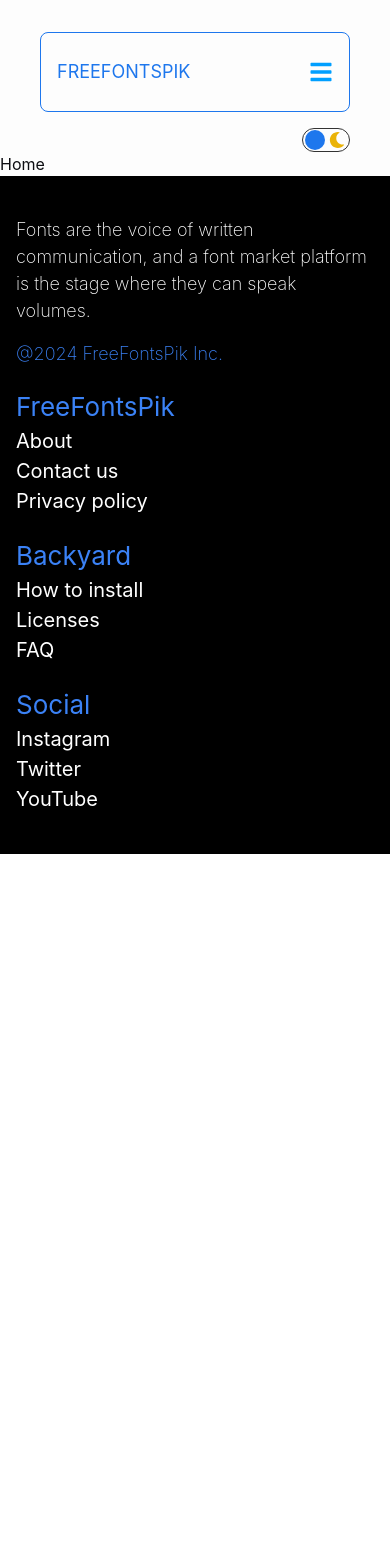
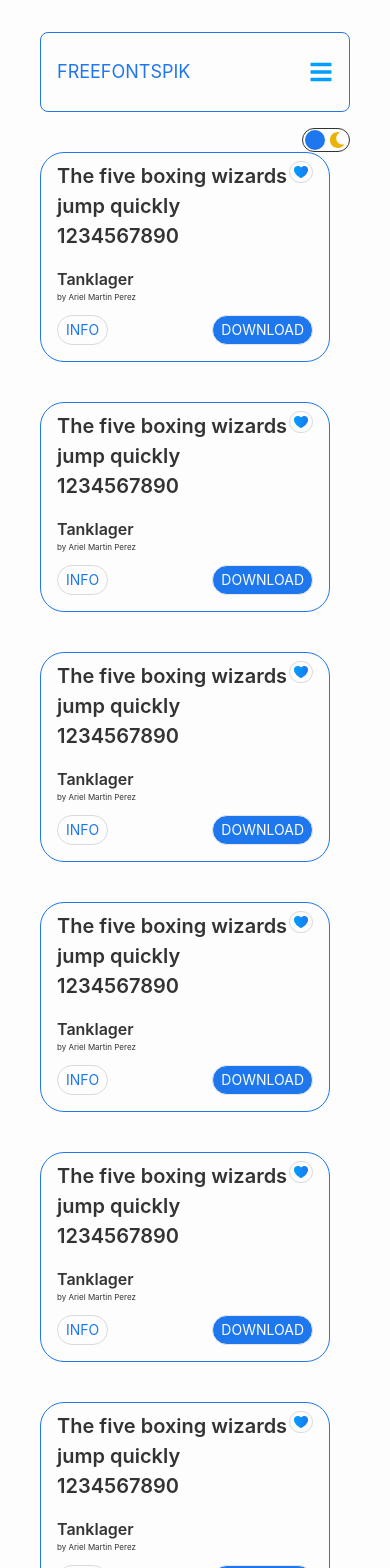
Before and after one commit to HarshDhaduk2001/freefontsspik, a React (Create React App) app: page / in a window 390 px wide. Shown: the top 1568 px of the page. Before the commit the page ends 854 px from the top, so only its background shows below. Built offline with nearby package versions, Linux system fonts and the light colour scheme.

Commit message:
home page card created

```diff
--- a/public/index.html
+++ b/public/index.html
@@ -24,7 +24,7 @@
       work correctly both with client-side routing and a non-root public URL.
       Learn how to configure a non-root public URL by running `npm run build`.
     -->
-    <title>Free FontSpik</title>
+    <title>Free FontsPik</title>
   </head>
   <body>
     <noscript>You need to enable JavaScript to run this app.</noscript>
--- a/src/App.js
+++ b/src/App.js
@@ -7,8 +7,9 @@ import ThemeToggle from "./components/ThemeToggle";
 import FAQ from "./components/FAQ";
 import License from "./components/License";
 import Howtoinstall from "./components/Howtoinstall";
-import AboutContact from "./components/AboutContact";
 import PrivacyPolicy from "./components/PrivacyPolicy";
+import Contact from "./components/Contact";
+import Forum from "./components/Forum";
 
 const App = () => {
   return (
@@ -18,8 +19,8 @@ const App = () => {
       <div className="flex-grow">
         <Routes>
           <Route index element={<Home />} />
-          <Route path="about" element={<AboutContact />} />
-          <Route path="contactus" element={<AboutContact />} />
+          <Route path="forum" element={<Forum />} />
+          <Route path="contactus" element={<Contact />} />
           <Route path="privacypolicy" element={<PrivacyPolicy />} />
           <Route path="howtoinstall" element={<Howtoinstall />} />
           <Route path="licenses" element={<License />} />
--- a/src/components/AboutContact.jsx
+++ b/src/components/Contact.jsx
@@ -4,7 +4,7 @@ import img1 from "../assets/Rectangle 68.png";
 import img2 from "../assets/Rectangle 62.png";
 import WorldMap from "../assets/WorldMap.png";
 
-const AboutContact = () => {
+const Contact = () => {
   const [formData, setFormData] = useState({
     fullName: "",
     email: "",
@@ -245,4 +245,4 @@ const AboutContact = () => {
   );
 };
 
-export default AboutContact;
+export default Contact;
--- /dev/null
+++ b/src/components/FontCard.jsx
@@ -0,0 +1,31 @@
+import React from "react";
+import { BiHeart } from "react-icons/bi";
+import heart from "../assets/heart.png"
+
+const FontCard = () => {
+  return (
+    <div className="border border-blueColor rounded-3xl w-[290px] md:w-[305px] px-4 py-2 text-[#333333]">
+      <div className="w-full flex items-start justify-between">
+        <p className="text-[20px] md:text-[24px] w-[90%] font-semibold">
+          The five boxing wizards jump quickly 1234567890
+        </p>
+        <span className="border border-grayColor rounded-full p-1">
+          {/**<BiHeart />**/}
+          <img src={heart} alt="" />
+        </span>
+      </div>
+      <p className="text-[16px] font-semibold mt-4">Tanklager</p>
+      <span className="block text-[8px]">by Ariel Martin Perez</span>
+      <div className="flex items-center justify-between">
+        <button className="border border-grayColor text-blueColor rounded-full text-sm py-1 px-2 md:px-4 mt-3 mb-2">
+          INFO
+        </button>
+        <button className="border text-whiteColor bg-blueColor rounded-full text-sm py-1 px-2 md:px- mt-3 mb-2">
+          DOWNLOAD
+        </button>
+      </div>
+    </div>
+  );
+};
+
+export default FontCard;
--- a/src/components/Footer.jsx
+++ b/src/components/Footer.jsx
@@ -2,7 +2,7 @@ import React from "react";
 
 const Footer = () => {
   return (
-    <div className="flex flex-col lg:flex-row justify-center items-start gap-5 lg:gap-0 lg:items-center bg-black text-white text-[18px] lg:text-[22px] w-full py-10 lg:py-20">
+    <div className="flex flex-col lg:flex-row justify-center items-start gap-5 lg:gap-0 lg:items-center bg-black text-white text-[18px] lg:text-[22px] w-full py-10 lg:py-20 px-6 lg:px-0">
       <div className="flex flex-col items-start justify-center lg:w-2/5 px-4 lg:px-32 font-extralight">
         Fonts are the voice of written communication, and a font market platform
         is the stage where they can speak volumes.
@@ -11,13 +11,13 @@ const Footer = () => {
       <div className="lg:w-1/5 px-4">
         <p className="text-blue-500 text-[26px] lg:text-[36px]">FreeFontsPik</p>
         <p className="text-[20px] lg:text-[30px]">
-          <a href="/about">About</a>
-        </p>
-        <p className="text-[20px] lg:text-[30px]">
           <a href="/contactus">Contact us</a>
         </p>
         <p className="text-[20px] lg:text-[30px]">
           <a href="/privacypolicy">Privacy policy</a>
+        </p>
+        <p className="text-[20px] lg:text-[30px]">
+          <a href="/forum">Forum</a>
         </p>
       </div>
       <div className="lg:w-1/5 px-4">
--- /dev/null
+++ b/src/components/Forum.jsx
@@ -0,0 +1,9 @@
+import React from 'react'
+
+const Forum = () => {
+  return (
+    <div>Forum</div>
+  )
+}
+
+export default Forum
--- a/src/components/Home.jsx
+++ b/src/components/Home.jsx
@@ -1,9 +1,22 @@
-import React from 'react'
+import React from "react";
+import FontCard from "./FontCard";
 
 const Home = () => {
   return (
-    <div>Home</div>
-  )
-}
+    <div className="mx-10 grid grid-cols-1 md:grid-cols-2 lg:grid-cols-3 xl:grid-cols-4 gap-10">
+      <FontCard />
+      <FontCard />
+      <FontCard />
+      <FontCard />
+      <FontCard />
+      <FontCard />
+      <FontCard />
+      <FontCard />
+      <FontCard />
+      <FontCard />
+      <FontCard />
+    </div>
+  );
+};
 
-export default Home
+export default Home;
```
Also changed, not shown: src/assets/heart.png (added).
